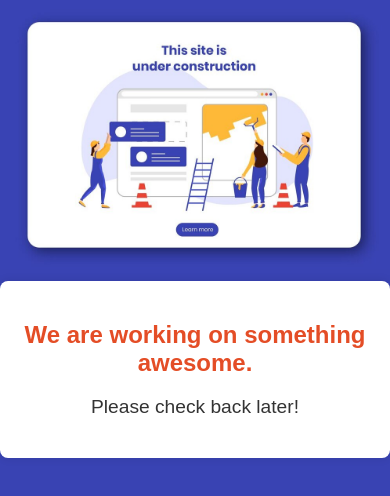
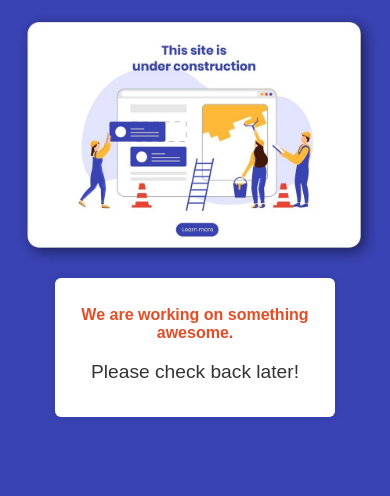
Before and after one commit to yuvarajat/SSTex-Landing, a plain HTML site: page index.html in a window 390 px wide. Drawn offline with Linux system fonts and the light colour scheme.

Commit message:
Update index.html

```diff
--- a/index.html
+++ b/index.html
@@ -21,6 +21,26 @@
         background-color: #fff;
         border-radius: 8px;
         box-shadow: 0 0 10px rgba(0, 0, 0, 0.1);
+      }
+
+        @media screen and (max-width: 600px){
+
+        .container {
+            max-width: 250px;
+            margin: 5px auto;
+            padding: 15px;
+            background-color: #fff;
+            border-radius: 6px;
+            box-shadow: 0 0 10px rgba(0, 0, 0, 0.1);
+        }
+
+        h2 {
+            font-size: 1rem;
+        }
+        p {
+            font-size: 0.8rem;
+        }
+
       }
 
       h2 {
```
